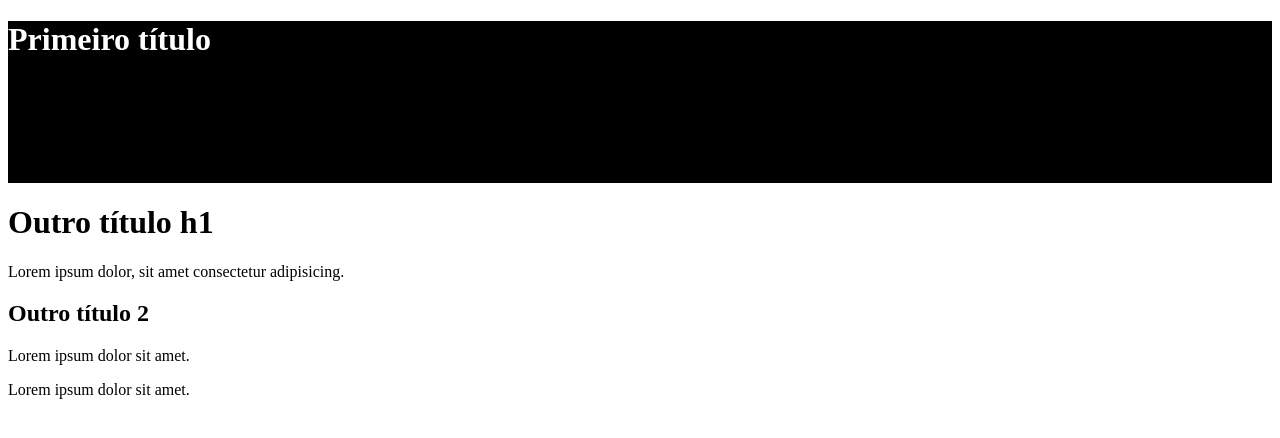
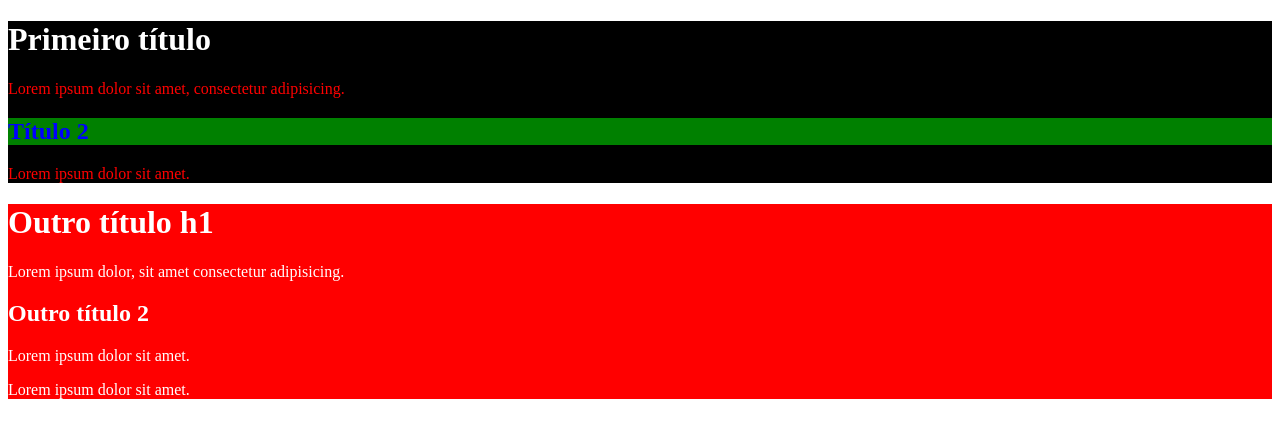
Before and after one commit to hebertphp/DPI_3a_N_2021_2, a plain HTML site: page aula_210921/index.html in a window 1280 px wide. Drawn offline with Linux system fonts and the light colour scheme.

Commit message:
DPI_3a 21/09/21

```diff
--- a/aula_210921/index.html
+++ b/aula_210921/index.html
@@ -2,7 +2,7 @@
 <html lang="pt-br">
 <head>
     <meta charset="UTF-8">
-    <title>Aula 5</title>
+    <title>Nome das cores</title>
     <style>
         .vermelho-texto{color:red;}
         .vermelho-fundo{background-color: red;}
@@ -20,11 +20,11 @@
 <body>
       <div class="preta-b">
           <h1 class="branca-c">Primeiro título</h1>
-          <p>Lorem ipsum dolor sit amet, consectetur adipisicing.</p>
-          <h2>Título 2</h2>
-          <p>Lorem ipsum dolor sit amet.</p>
+          <p class="vermelho-texto">Lorem ipsum dolor sit amet, consectetur adipisicing.</p>
+          <h2 class="blue-c green-b">Título 2</h2>
+          <p class="vermelho-texto">Lorem ipsum dolor sit amet.</p>
       </div>
-      <div>
+      <div class="vermelho-fundo branca-c">
           <h1>Outro título h1</h1>
           <p>Lorem ipsum dolor, sit amet consectetur adipisicing.</p>
           <h2>Outro título 2</h2>
```
